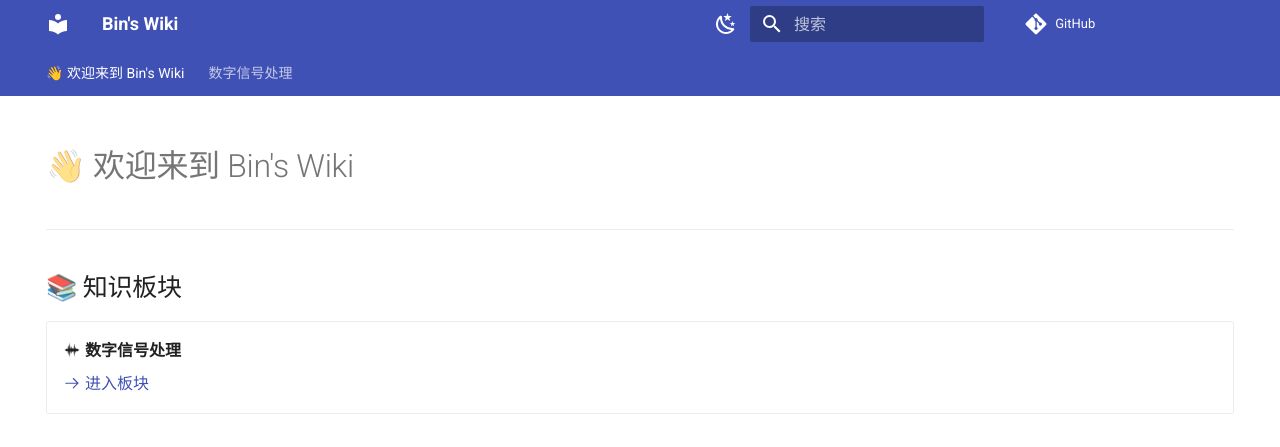
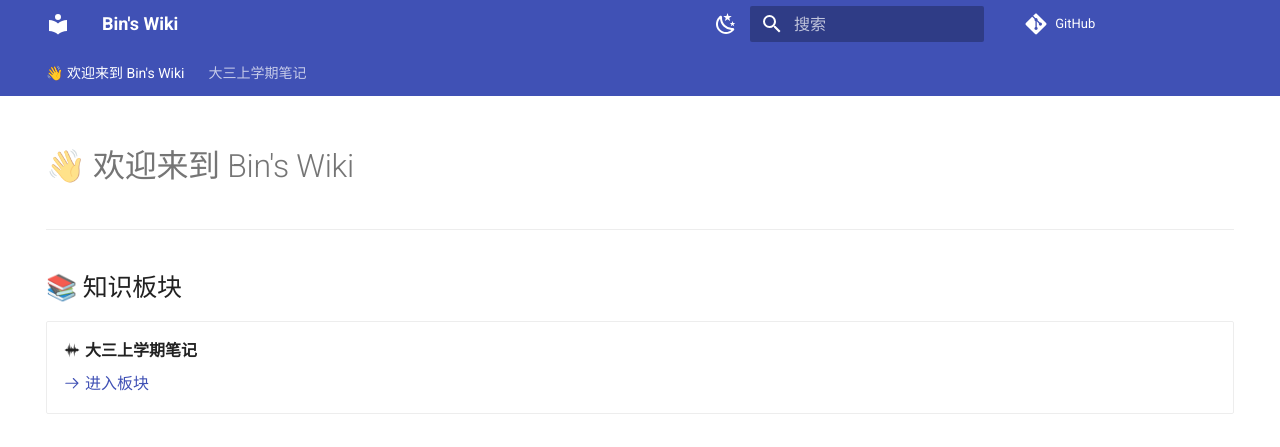
Before and after one commit to Bin-EE/wiki, an MkDocs documentation site: the page built from docs/index.md, in a window 1280 px wide. Shown: the top 447 px of the page. Built offline with MkDocs 1.6.1 and Material for MkDocs 9.7.7, drawn with Linux system fonts in a browser that asks for light colours; comment, search, counter and statistics services are not loaded.

Commit message:
更新笔记

```diff
--- a/docs/index.md
+++ b/docs/index.md
@@ -12,8 +12,8 @@ hide:
 
 <div class="grid cards" markdown>
 
--   :material-waveform: **数字信号处理**
+-   :material-waveform: **大三上学期笔记**
 
-    [:octicons-arrow-right-24: 进入板块](数字信号处理/index.md)
+    [:octicons-arrow-right-24: 进入板块](大三上学期笔记/index.md)
 
 </div>
```
Also changed, not shown: docs/大三上学期笔记/index.md (renamed from docs/数字信号处理/index.md, +2 -2 lines), 1 other file.
